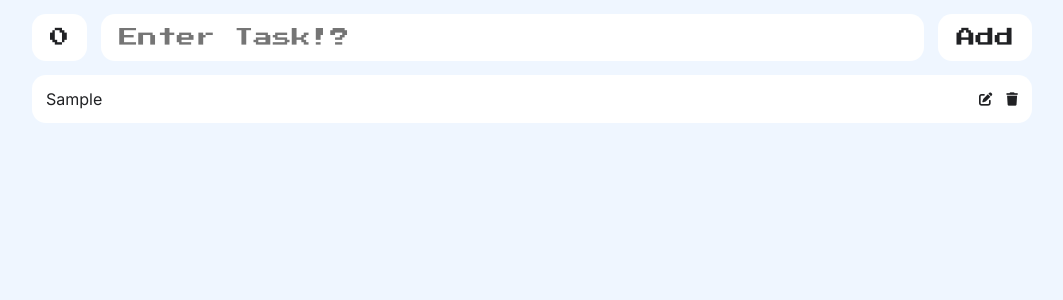
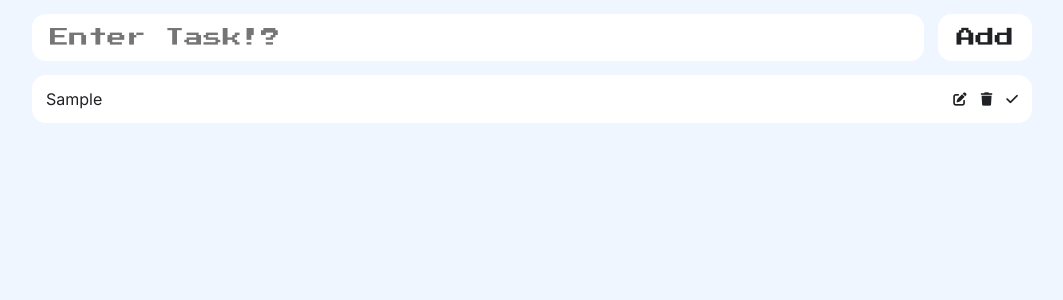
Before and after one commit to sunnyk59/react-typescript-todo-list, a React (Vite) app: page / in a window 1280 px wide. Both pictures are taken after typing "Sample" into the empty fields and a click on the button "Add". Shown: the top 300 px of the page, without its empty margins (108-1171 px from the left). Built offline with nearby package versions, Linux system fonts and the light colour scheme.

Commit message:
Added interface Todo

```diff
--- a/src/App.tsx
+++ b/src/App.tsx
@@ -1,25 +1,49 @@
-import React, { useState } from 'react'
+import { useEffect, useRef, useState } from 'react'
 import TodoInput from './components/TodoInput'
 import TodoList from './components/TodoList'
+import { Todo } from './models/Todo';
 
 export default function App() {
 
   const [toDoValue, setToDoValue] = useState<string>('');
-  const [toDos, setToDos] = useState<string[]>([]);
+  const [toDos, setToDos] = useState<Todo[]>([]);
+  const inputRef = useRef<HTMLInputElement>(null);
+
+  useEffect(() => {
+    inputRef.current?.focus();
+  }, [])
+
 
   function handleAddToDos(newTodo: string): void {
-    const newToDos = [...toDos, newTodo];
+    const newTodoToAdd = { id: Date.now(), toDo: newTodo, isDone: false };
+    const newToDos = [...toDos, newTodoToAdd] as Todo[];
+    console.log(newToDos)
     setToDos(newToDos);
   }
 
   function handleDelete(index: number): void {
-    const filteredToDos = toDos.filter((todo, i) => i !== index);
+    const filteredToDos = toDos.filter((todo) => todo.id !== index);
     setToDos(filteredToDos);
   }
 
+  function handleDone(index: number): void {
+    // const newToDos = [...toDos];
+    const newToDos = toDos.map((todo) => {
+      if (todo.id === index) {
+        return {
+          ...todo,
+          isDone: !todo.isDone
+        }
+      }
+      return todo
+    });
+    setToDos(newToDos);
+  }
+
   function handleEdit(index: number): void {
+    const toDoItem = toDos.find((todo: Todo) => todo.id === index);
+    if (toDoItem) setToDoValue(toDoItem.toDo);
     handleDelete(index);
-    setToDoValue(toDos[index]);
 
     const todoInput = document.getElementById('todoInput') as HTMLInputElement;
     todoInput.focus();
@@ -28,8 +52,8 @@ export default function App() {
 
   return (
     <>
-      <TodoInput toDoValue={toDoValue} setToDoValue={setToDoValue} handleAddToDos={handleAddToDos}></TodoInput>
-      <TodoList toDos={toDos} handleDelete={handleDelete} handleEdit={handleEdit}  ></TodoList>
+      <TodoInput toDoValue={toDoValue} setToDoValue={setToDoValue} handleAddToDos={handleAddToDos} inputRef={inputRef} />
+      <TodoList toDos={toDos} handleDelete={handleDelete} handleEdit={handleEdit} handleDone={handleDone} />
     </>
   )
 }
--- a/src/components/TodoCard.tsx
+++ b/src/components/TodoCard.tsx
@@ -1,21 +1,23 @@
 import React from 'react'
+import { Todo } from '../models/Todo';
 
 
 interface TodoCardProps {
   index: number;
-  toDo: string;
+  toDo: Todo;
   handleDelete: (index: number) => void
   handleEdit: (index: number) => void
+  handleDone: (index: number) => void
 }
 
 export default function TodoCard(props: TodoCardProps) {
 
-  const { index, toDo, handleDelete, handleEdit } = props
+  const { index, toDo, handleDelete, handleEdit, handleDone } = props
 
   return (
     <li className='todoItem'>
 
-      <p>{toDo}</p>
+      <p>{toDo.toDo}</p>
 
       <div className='actionsContainer'>
 
@@ -27,6 +29,10 @@ export default function TodoCard(props: TodoCardProps) {
           <i className='fa-solid fa-trash' ></i>
         </button>
 
+        <button onClick={() => handleDone(index)}>
+          <i className='fa-solid fa-check' ></i>
+        </button>
+
       </div>
 
     </li>
--- a/src/components/TodoInput.tsx
+++ b/src/components/TodoInput.tsx
@@ -1,28 +1,34 @@
-import React, { useState } from 'react'
+import React, { RefObject, useState } from 'react'
 
 interface TodoInputProps {
-    handleAddToDos: (newTodo: string) => void
-    setToDoValue: (value: string) => void
-    toDoValue: string
+    toDoValue: string;
+    setToDoValue: (value: string) => void;
+    handleAddToDos: (newTodo: string) => void;
+    inputRef: RefObject<HTMLInputElement>;
 }
 
 export default function TodoInput(props: TodoInputProps) {
 
-    const { handleAddToDos, toDoValue, setToDoValue } = props
+    const { toDoValue, setToDoValue, handleAddToDos, inputRef } = props
 
 
     return (
         <header>
-            <button id='tasksCount'>0</button>
 
-            <input placeholder='Enter Task!?' type="text" id='todoInput'
-                value={toDoValue} onChange={(e) => setToDoValue(e.target.value)} />
+            <input placeholder='Enter Task!?'
+                type="text"
+                id='todoInput'
+                value={toDoValue}
+                onChange={(e) => setToDoValue(e.target.value)}
+                ref={inputRef}
+            />
 
-            <button onClick={
-                () => {
-                    handleAddToDos(toDoValue);
-                    setToDoValue('');
-                }}>Add</button>
+            <button onClick={() => {
+                handleAddToDos(toDoValue);
+                setToDoValue('');
+                inputRef.current?.focus();
+            }}>Add</button>
+
         </header>
     )
 }
--- a/src/components/TodoList.tsx
+++ b/src/components/TodoList.tsx
@@ -1,10 +1,12 @@
 import React from 'react'
 import TodoCard from './TodoCard'
+import { Todo } from '../models/Todo';
 
 interface ToDoListProps {
-    toDos: string[];
+    toDos: Todo[];
     handleDelete: (index: number) => void;
     handleEdit: (index: number) => void;
+    handleDone: (index: number) => void;
 }
 
 export default function TodoList(props: ToDoListProps) {
@@ -14,9 +16,9 @@ export default function TodoList(props: ToDoListProps) {
     return (
         <ul className='main'>
             {
-                toDos.map((todo, index) => {
+                toDos.map((todo) => {
                     return (
-                        <TodoCard key={index} index={index} toDo={todo} {...props} ></TodoCard>
+                        <TodoCard key={todo.id} index={todo.id} toDo={todo} {...props} ></TodoCard>
                     )
                 })
             }
--- a/src/index.css
+++ b/src/index.css
@@ -66,6 +66,10 @@
     font-size: 0.9em;
   }
 
+  .strikeThrough {
+    text-decoration: line-through;
+  }
+
   .main {
     display: flex;
     flex-direction: column;
--- /dev/null
+++ b/src/models/Todo.tsx
@@ -0,0 +1,5 @@
+export interface Todo {
+    id: number;
+    toDo: string;
+    isDone: boolean;
+}
```
